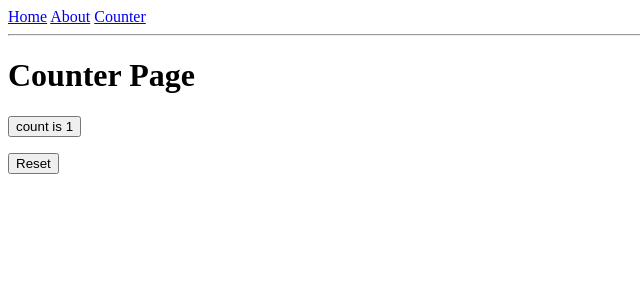
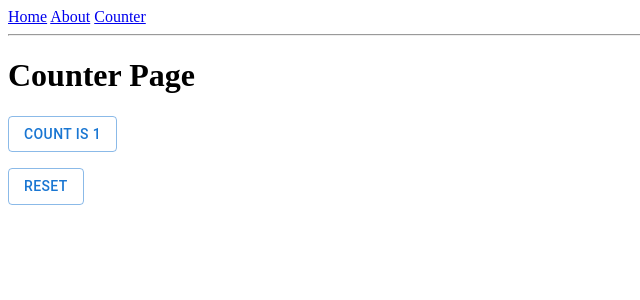
Before and after one commit to iamdejan/my-react-superweb, a React (Vite) app: page /counter in a window 1280 px wide. Shown: the top 300 px of the page, without its empty margins (0-640 px from the left). Built offline with nearby package versions, Linux system fonts and the light colour scheme.

Commit message:
use useEffect for log

```diff
--- a/src/pages/Counter.tsx
+++ b/src/pages/Counter.tsx
@@ -1,3 +1,4 @@
+import { Button } from "@mui/material";
 import { useEffect, useRef, useState } from "react";
 
 export default function Counter(): JSX.Element {
@@ -9,7 +10,9 @@ export default function Counter(): JSX.Element {
     hasClickedButton.current = true;
   }
 
-  console.log(`Has clicked increment button? ${hasClickedButton.current}`);
+  useEffect(() => {
+    console.log(`Has clicked increment button? ${hasClickedButton.current}`);
+  });
 
   useEffect(() => {
     if(count % 15 === 0) {
@@ -27,13 +30,13 @@ export default function Counter(): JSX.Element {
     <>
       <h1>Counter Page</h1>
       <div className="card">
-        <button onClick={onClick}>
+        <Button variant="outlined" onClick={onClick}>
           count is {count}
-        </button>
+        </Button>
         <p>
-          <button onClick={() => setCount(1)}>
+          <Button variant="outlined" onClick={() => setCount(1)}>
             Reset
-          </button>
+          </Button>
         </p>
       </div>
     </>
```
